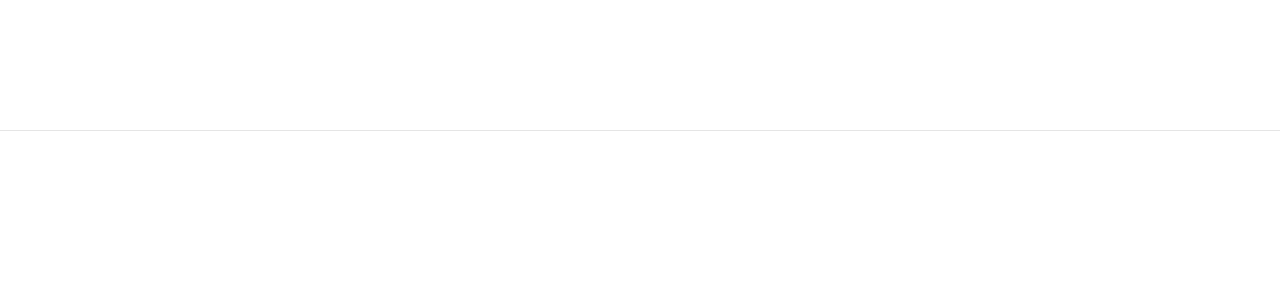
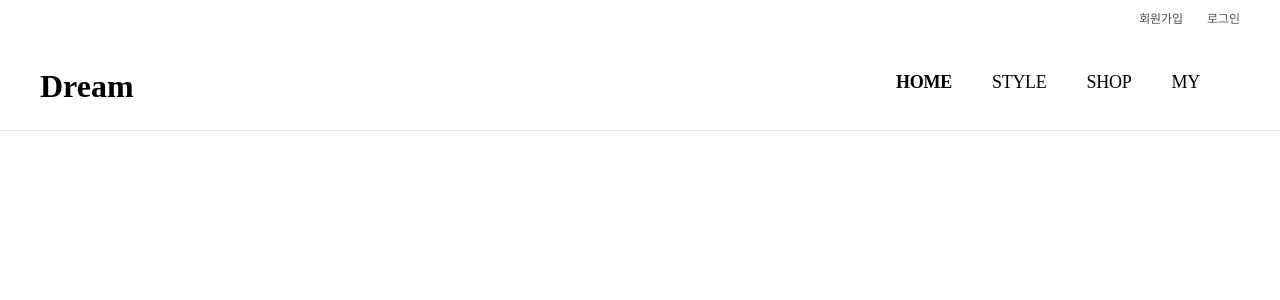
Before and after one commit to mnin97/Dream, a Next.js app: page / in a window 1280 px wide. Shown: the top 300 px of the page. Built offline with nearby package versions, Linux system fonts and the light colour scheme.

Commit message:
헤더 css 완성

```diff
--- a/app/globals.css
+++ b/app/globals.css
@@ -1,107 +1,125 @@
-:root {
-  --max-width: 1100px;
-  --border-radius: 12px;
-  --font-mono: ui-monospace, Menlo, Monaco, 'Cascadia Mono', 'Segoe UI Mono',
-    'Roboto Mono', 'Oxygen Mono', 'Ubuntu Monospace', 'Source Code Pro',
-    'Fira Mono', 'Droid Sans Mono', 'Courier New', monospace;
-
-  --foreground-rgb: 0, 0, 0;
-  --background-start-rgb: 214, 219, 220;
-  --background-end-rgb: 255, 255, 255;
-
-  --primary-glow: conic-gradient(
-    from 180deg at 50% 50%,
-    #16abff33 0deg,
-    #0885ff33 55deg,
-    #54d6ff33 120deg,
-    #0071ff33 160deg,
-    transparent 360deg
-  );
-  --secondary-glow: radial-gradient(
-    rgba(255, 255, 255, 1),
-    rgba(255, 255, 255, 0)
-  );
-
-  --tile-start-rgb: 239, 245, 249;
-  --tile-end-rgb: 228, 232, 233;
-  --tile-border: conic-gradient(
-    #00000080,
-    #00000040,
-    #00000030,
-    #00000020,
-    #00000010,
-    #00000010,
-    #00000080
-  );
-
-  --callout-rgb: 238, 240, 241;
-  --callout-border-rgb: 172, 175, 176;
-  --card-rgb: 180, 185, 188;
-  --card-border-rgb: 131, 134, 135;
+html,
+body,
+div,
+span,
+applet,
+object,
+iframe,
+h1,
+h2,
+h3,
+h4,
+h5,
+h6,
+p,
+blockquote,
+pre,
+a,
+abbr,
+acronym,
+address,
+big,
+cite,
+code,
+del,
+dfn,
+em,
+img,
+ins,
+kbd,
+q,
+s,
+samp,
+small,
+strike,
+strong,
+sub,
+sup,
+tt,
+var,
+b,
+u,
+i,
+center,
+dl,
+dt,
+dd,
+ol,
+ul,
+li,
+fieldset,
+form,
+label,
+legend,
+table,
+caption,
+tbody,
+tfoot,
+thead,
+tr,
+th,
+td,
+article,
+aside,
+canvas,
+details,
+embed,
+figure,
+figcaption,
+footer,
+header,
+hgroup,
+menu,
+nav,
+output,
+ruby,
+section,
+summary,
+time,
+mark,
+audio,
+video {
+  margin: 0;
+  padding: 0;
+  border: 0;
+  font-size: 100%;
+  font: inherit;
+  vertical-align: baseline;
 }
-
-@media (prefers-color-scheme: dark) {
-  :root {
-    --foreground-rgb: 255, 255, 255;
-    --background-start-rgb: 0, 0, 0;
-    --background-end-rgb: 0, 0, 0;
-
-    --primary-glow: radial-gradient(rgba(1, 65, 255, 0.4), rgba(1, 65, 255, 0));
-    --secondary-glow: linear-gradient(
-      to bottom right,
-      rgba(1, 65, 255, 0),
-      rgba(1, 65, 255, 0),
-      rgba(1, 65, 255, 0.3)
-    );
-
-    --tile-start-rgb: 2, 13, 46;
-    --tile-end-rgb: 2, 5, 19;
-    --tile-border: conic-gradient(
-      #ffffff80,
-      #ffffff40,
-      #ffffff30,
-      #ffffff20,
-      #ffffff10,
-      #ffffff10,
-      #ffffff80
-    );
-
-    --callout-rgb: 20, 20, 20;
-    --callout-border-rgb: 108, 108, 108;
-    --card-rgb: 100, 100, 100;
-    --card-border-rgb: 200, 200, 200;
-  }
+/* HTML5 display-role reset for older browsers */
+article,
+aside,
+details,
+figcaption,
+figure,
+footer,
+header,
+hgroup,
+menu,
+nav,
+section {
+  display: block;
 }
-
-* {
-  box-sizing: border-box;
-  padding: 0;
-  margin: 0;
+body {
+  line-height: 1;
 }
-
-html,
-body {
-  max-width: 100vw;
-  overflow-x: hidden;
+ol,
+li,
+ul {
+  list-style: none;
 }
-
-body {
-  color: rgb(var(--foreground-rgb));
-  background: linear-gradient(
-      to bottom,
-      transparent,
-      rgb(var(--background-end-rgb))
-    )
-    rgb(var(--background-start-rgb));
+blockquote,
+q {
+  quotes: none;
 }
-
-a {
-  color: inherit;
-  text-decoration: none;
+blockquote:before,
+blockquote:after,
+q:before,
+q:after {
+  content: "";
+  content: none;
 }
-
-@media (prefers-color-scheme: dark) {
-  html {
-    color-scheme: dark;
-  }
+table {
+  border-collapse: collapse;
+  border-spacing: 0;
 }
--- a/app/header/header.style.js
+++ b/app/header/header.style.js
@@ -13,3 +13,104 @@ export const HeaderWrapper = styled.div`
   right: 0;
   z-index: 1000;
 `;
+
+export const HeaderTop = styled.div`
+  margin-left: auto;
+  margin-right: auto;
+  max-width: 1280px;
+`;
+
+export const HeaderTopInner = styled.div`
+  display: flex;
+  padding: 8px 40px 0;
+  height: 22px;
+`;
+
+export const HeaderToplist = styled.ul`
+  display: flex;
+  align-items: center;
+  margin-left: auto;
+`;
+
+export const HeaderToplistItem = styled.li`
+  list-style: none;
+  display: list-item;
+  margin-left: 24px;
+`;
+
+export const HeaderTopLink = styled.a`
+  display: flex;
+  align-items: center;
+  font-size: 12px;
+  letter-spacing: -0.06px;
+  color: rgba(34, 34, 34, 0.8);
+`;
+
+export const HeaderMain = styled.div`
+  margin-left: auto;
+  margin-right: auto;
+  max-width: 1280px;
+`;
+
+export const HeaderMainInner = styled.div`
+  display: flex;
+  align-items: center;
+  padding: 20px 40px;
+  height: 64px;
+  min-width: 320px;
+  justify-content: space-between;
+`;
+
+export const HeaderTitle = styled.h1`
+  display: block;
+  font-size: 2em;
+  margin-block-start: 0.67em;
+  margin-block-end: 0.67em;
+  margin-inline-start: 0px;
+  margin-inline-end: 0px;
+  font-weight: bold;
+`;
+
+export const HeaderMainLogo = styled.a`
+  display: flex;
+  width: 120px;
+  height: 24px;
+`;
+
+export const HeaderCenter = styled.div`
+  display: flex;
+  align-items: center;
+`;
+
+export const HeaderMainRight = styled.div`
+  display: flex;
+  min-width: 120px;
+  flex-shrink: 0;
+  justify-content: flex-end;
+`;
+
+export const GnbArea = styled.div`
+  display: flex;
+  align-items: center;
+  margin-left: auto;
+`;
+
+export const Gnb = styled.div`
+  box-sizing: border-box;
+  -webkit-tap-highlight-color: transparent;
+`;
+
+export const GnbList = styled.ul`
+  display: flex;
+  align-items: center;
+`;
+
+export const GnbListItem = styled.li`
+  margin-right: 40px;
+`;
+
+export const GnbLink = styled.a`
+  display: flex;
+  font-size: 18px;
+  letter-spacing: -0.27px;
+`;
--- a/app/header/page.js
+++ b/app/header/page.js
@@ -1,5 +1,72 @@
-import { HeaderWrapper } from "./header.style";
+import {
+  Gnb,
+  GnbArea,
+  GnbLink,
+  GnbList,
+  GnbListItem,
+  HeaderCenter,
+  HeaderMain,
+  HeaderMainInner,
+  HeaderMainLogo,
+  HeaderMainRight,
+  HeaderTitle,
+  HeaderTop,
+  HeaderTopInner,
+  HeaderTopLink,
+  HeaderToplist,
+  HeaderToplistItem,
+  HeaderWrapper,
+} from "./header.style";
 
 export default function Header() {
-  return <HeaderWrapper></HeaderWrapper>;
+  return (
+    <HeaderWrapper>
+      {/* headerTop */}
+      <HeaderTop>
+        <HeaderTopInner>
+          <HeaderToplist>
+            <HeaderToplistItem>
+              <HeaderTopLink>회원가입</HeaderTopLink>
+            </HeaderToplistItem>
+            <HeaderToplistItem>
+              <HeaderTopLink>로그인</HeaderTopLink>
+            </HeaderToplistItem>
+          </HeaderToplist>
+        </HeaderTopInner>
+      </HeaderTop>
+      {/* headerMain */}
+      <HeaderMain>
+        <HeaderMainInner>
+          <HeaderTitle>
+            <HeaderMainLogo>Dream</HeaderMainLogo>
+          </HeaderTitle>
+          <HeaderCenter></HeaderCenter>
+          <HeaderMainRight>
+            <GnbArea>
+              <Gnb>
+                <GnbList>
+                  <GnbListItem>
+                    <GnbLink style={{ fontWeight: "700" }}>HOME</GnbLink>
+                  </GnbListItem>
+                  <GnbListItem>
+                    <GnbLink>STYLE</GnbLink>
+                  </GnbListItem>
+                  <GnbListItem>
+                    <GnbLink>SHOP</GnbLink>
+                  </GnbListItem>
+                  <GnbListItem>
+                    <GnbLink>MY</GnbLink>
+                  </GnbListItem>
+                </GnbList>
+              </Gnb>
+            </GnbArea>
+          </HeaderMainRight>
+        </HeaderMainInner>
+      </HeaderMain>
+      {/* Portal_target */}
+      <div>
+        <div></div>
+      </div>
+    </HeaderWrapper>
+  );
 }
--- a/app/layout.js
+++ b/app/layout.js
@@ -2,13 +2,16 @@
 
 import StyledComponentsRegistry from "./lib/registry";
 import Header from "./header/page";
+import "./globals.css";
 
 export default function RootLayout({ children }) {
   return (
     <html>
       <body>
-        <Header />
-        <StyledComponentsRegistry>{children}</StyledComponentsRegistry>
+        <StyledComponentsRegistry>
+          <Header />
+          {children}
+        </StyledComponentsRegistry>
       </body>
     </html>
   );
--- a/jsconfig.json
+++ b/jsconfig.json
@@ -1,7 +1,8 @@
 {
   "compilerOptions": {
+    "baseUrl": ".",
     "paths": {
-      "@/*": ["./*"]
+      "@/*": ["*"]
     }
   }
 }
--- a/package.json
+++ b/package.json
@@ -12,6 +12,8 @@
     "next": "13.4.1",
     "react": "18.2.0",
     "react-dom": "18.2.0",
+    "reset-css": "^5.0.1",
+    "resetcss": "^1.0.3",
     "styled-components": "^6.0.0-rc.1"
   }
 }
```
Also changed, not shown: 1 other file (tests, documents, lock files or other folders).
